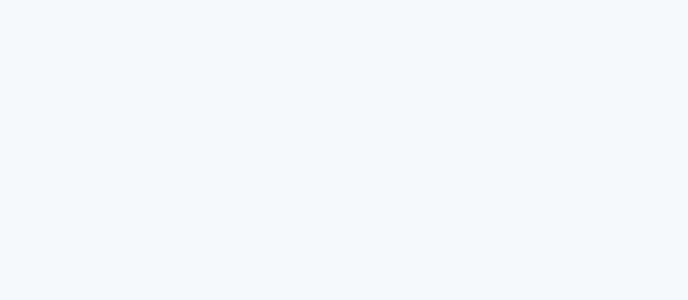
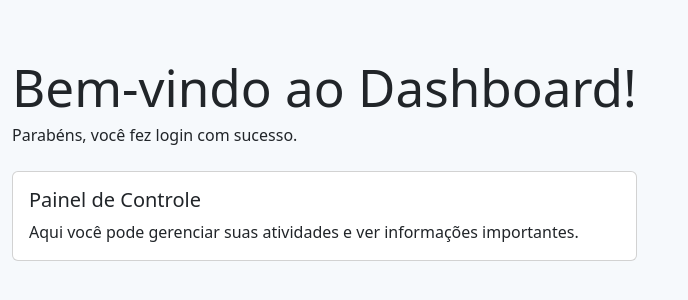
Before and after one commit to LivsDev/FMT_Brazil365_M2, a React (Vite) app: page /dashboard in a window 1280 px wide. Before the commit this address had no page. Shown: the part 264-564 px from the top of the page, without its empty margins (0-688 px from the left). Built offline with nearby package versions, Linux system fonts and the light colour scheme.

Commit message:
direcionamento pro dashboard após o login se encontrado no local storage

```diff
--- a/src/App.jsx
+++ b/src/App.jsx
@@ -1,13 +1,14 @@
 import React from 'react';
 import { BrowserRouter as Router, Routes, Route } from 'react-router-dom';
 import Login from './pages/Login'; // Importe o componente Login
+import Dashboard from './pages/Dashboard'; // Página de dashboard
 
 const App = () => {
   return (
     <Router>
       <Routes>
         <Route path="/login" element={<Login />} />
-
+        <Route path="/dashboard" element={<Dashboard />} /> {/* Rota para o Dashboard */}
       </Routes>
     </Router>
   );
--- /dev/null
+++ b/src/pages/Dashboard.jsx
@@ -0,0 +1,19 @@
+import React from 'react';
+
+const Dashboard = () => {
+  return (
+    <div className="container mt-5">
+      <h1>Bem-vindo ao Dashboard!</h1>
+      <p>Parabéns, você fez login com sucesso.</p>
+
+      <div className="card mt-4">
+        <div className="card-body">
+          <h5 className="card-title">Painel de Controle</h5>
+          <p className="card-text">Aqui você pode gerenciar suas atividades e ver informações importantes.</p>
+        </div>
+      </div>
+    </div>
+  );
+};
+
+export default Dashboard;
--- a/src/pages/Login.jsx
+++ b/src/pages/Login.jsx
@@ -1,5 +1,5 @@
 import React, { useState, useEffect } from 'react';
-import './Login.css'; // Importando o CSS da página de login
+import './Login.css';
 import { useNavigate } from 'react-router-dom';
 
 const Login = () => {
@@ -12,33 +12,50 @@ const Login = () => {
   useEffect(() => {
     const users = [
       { username: 'admin', password: '123456' },
-      { username: 'livia', password: 'password1' },
-      { username: 'Nicholas', password: 'password2' }
+      { username: 'user1', password: 'password1' },
+      { username: 'user2', password: 'password2' }
     ];
 
-     // Armazenar usuários simulados no localStorage apenas se não existirem
+    // Verifica se os usuários já estão no localStorage, senão, os insere
     if (!localStorage.getItem('users')) {
       localStorage.setItem('users', JSON.stringify(users));
+      console.log('Usuários simulados inseridos no localStorage.');
+    } else {
+      console.log('Usuários já estão no localStorage.');
     }
   }, []);
 
   // Função para realizar o login
   const handleLogin = (e) => {
     e.preventDefault();
-      const users = JSON.parse(localStorage.getItem('users')) || [];
+
+    // Verificar se o localStorage contém os usuários
+    const storedUsers = localStorage.getItem('users');
+    if (!storedUsers) {
+      setError('Não há usuários no localStorage. Tente novamente.');
+      console.log('Erro: Usuários não estão no localStorage');
+      return;
+    }
+
+    const users = JSON.parse(storedUsers) || [];
+    console.log("Tentando login com:", username, password);
+    console.log("Usuários no localStorage:", users);
 
     // Verifica se o usuário e senha existem na lista de usuários simulados
     const user = users.find(user => user.username === username && user.password === password);
 
     if (user) {
-        // Login bem-sucedido
+      // Login bem-sucedido, armazena no localStorage e redireciona
+      console.log("Usuário encontrado:", user);
+      localStorage.setItem('isAuthenticated', 'true');
+      localStorage.setItem('currentUser', JSON.stringify({ username }));
       navigate('/dashboard');  // Redireciona para o dashboard em caso de sucesso
     } else {
       // Exibe mensagem de erro se as credenciais forem inválidas
       setError('Usuário ou senha incorretos');
+      console.log("Usuário ou senha incorretos.");
     }
   };
-
   return (
     <div id="main-wrapper" className="container">
       <div className="row justify-content-center align-items-center vh-100">
@@ -57,6 +74,7 @@ const Login = () => {
                     </h3>
                     <p className="text-muted mt-2 mb-5">Digite seus dados de acesso</p>
 
+                    {/* Formulário de Login */}
                     <form onSubmit={handleLogin}>
                       <div className="form-group">
                         <label htmlFor="username">Usuário</label>
@@ -80,7 +98,13 @@ const Login = () => {
                           required
                         />
                       </div>
+
+                      {/* Exibição de erro, caso ocorra */}
+                      {error && <p className="text-danger">{error}</p>}
+
+                      {/* Botão de Login */}
                       <button type="submit" className="btn btn-success">Log in</button>
+
                       <a href="#!" className="forgot-link float-right text-primary">Esqueceu a senha?</a>
                     </form>
                   </div>
```
Also changed, not shown: src/pages/Dashboard.css (added). Lines whose indentation alone changed are shown as unchanged.
